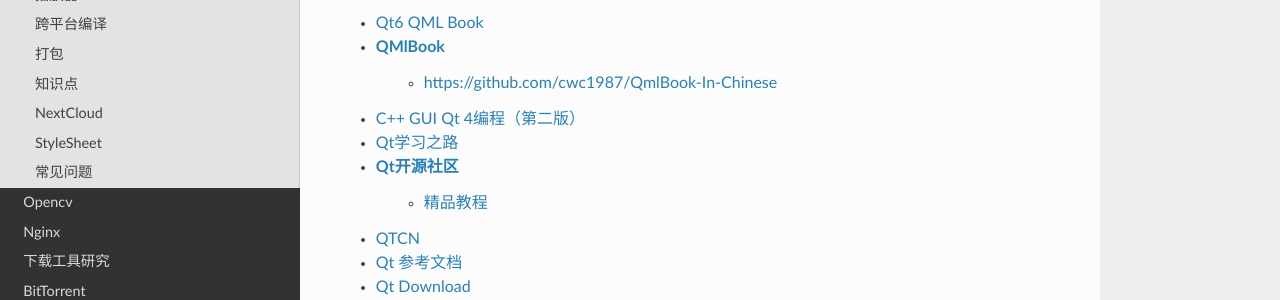
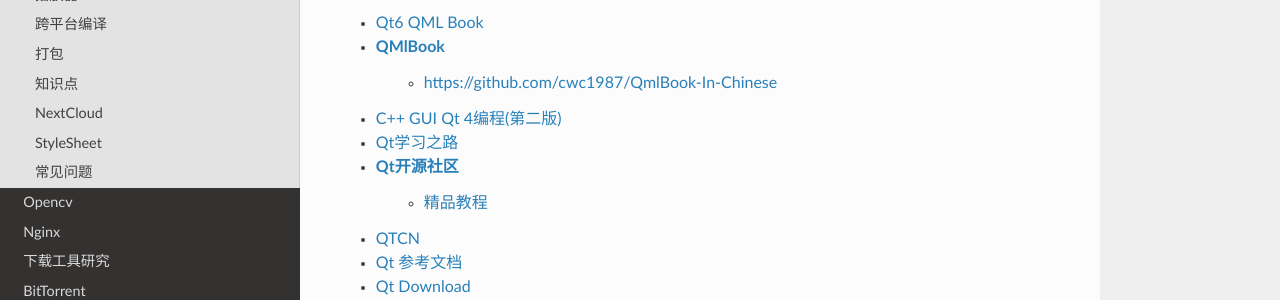
Before and after one commit to my-rds-store/my_space, a Sphinx documentation site: the page built from source/qt/index.rst, in a window 1280 px wide and 900 px high. Shown: the part 258-558 px from the top of the window. Built offline with Sphinx 7.4.7 and the Read the Docs theme 2.0.0, drawn with Linux system fonts in a browser that asks for light colours.

Commit message:
update ...

```diff
--- a/source/qt/index.rst
+++ b/source/qt/index.rst
@@ -11,7 +11,7 @@
 * `QMlBook <https://cwc1987.gitbooks.io/qmlbook-in-chinese/content/>`_
     * https://github.com/cwc1987/QmlBook-In-Chinese
 
-* `C++ GUI Qt 4编程（第二版） <http://linux.linuxidc.com/index.php?folder=MjAxMsTq18rBzy821MIvNMjVL0Ox4LPMo6i12rb+sOajqSjW0M7EuN/H5VBERsmow+iw5ilAy+bK6dS0wus=>`_
+* `C++ GUI Qt 4编程(第二版) <http://linux.linuxidc.com/index.php?folder=MjAxMsTq18rBzy821MIvNMjVL0Ox4LPMo6i12rb+sOajqSjW0M7EuN/H5VBERsmow+iw5ilAy+bK6dS0wus=>`_
 
 
 * `Qt学习之路 <https://www.devbean.net/2012/08/qt-study-road-2-catelog/>`_
```
